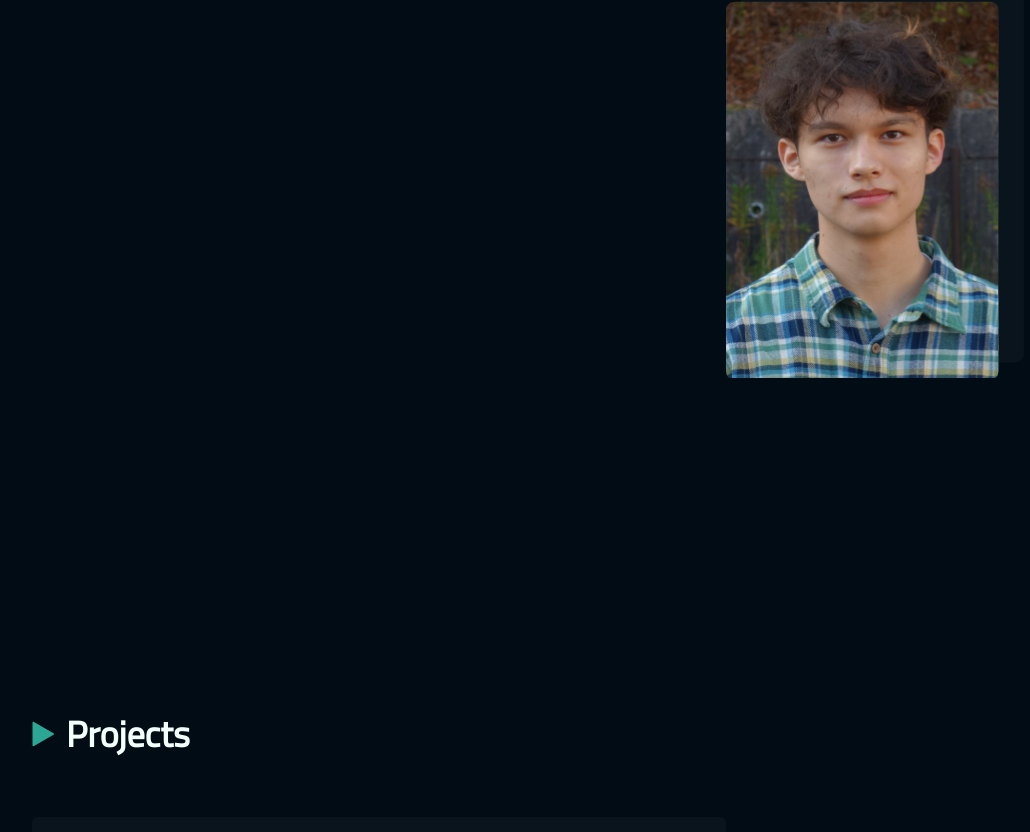
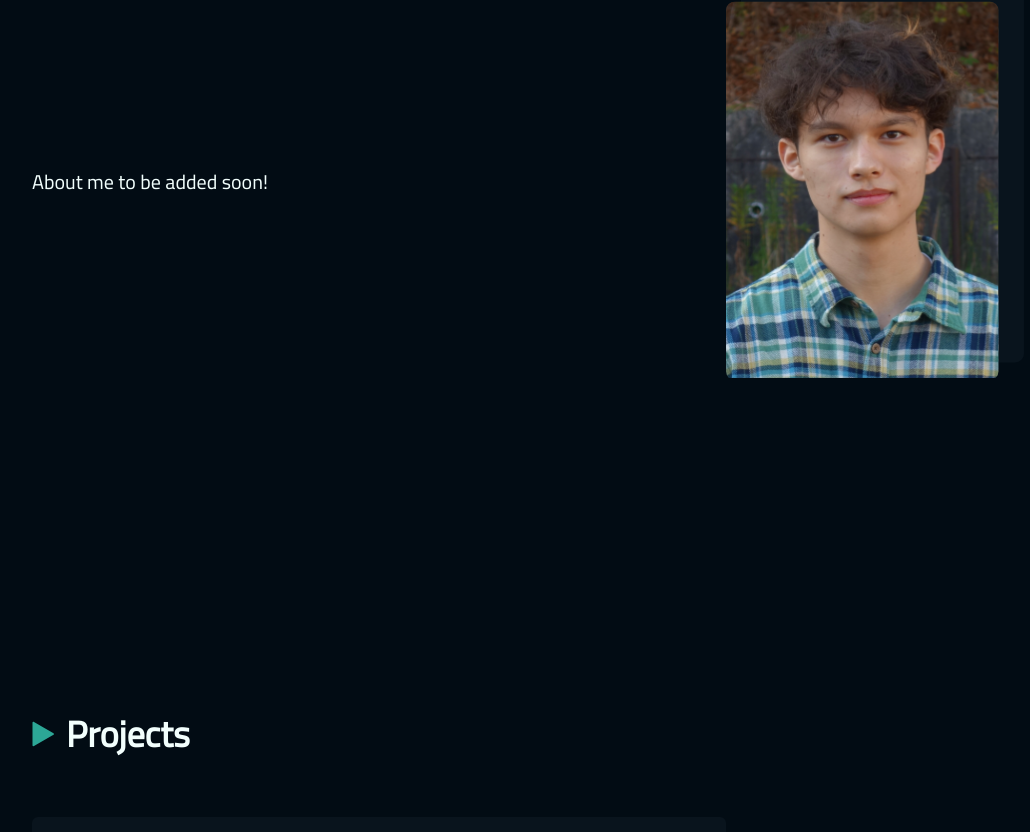
Before and after one commit to evankcook/PersonalWebsite, a React (Create React App) app: page / in a window 1280 px wide. Shown: the part 888-1720 px from the top of the page, without its empty margins (112-1142 px from the left). Built offline with nearby package versions, Linux system fonts and the light colour scheme.

Commit message:
add hobby info

```diff
--- a/src/App.js
+++ b/src/App.js
@@ -93,7 +93,7 @@ function App() {
       </div>
       <Section id="about-me" title="About Me">
         <div className="content-container">
-          <p className="about-me-text"></p>
+          <p className="about-me-text">About me to be added soon!</p>
           <img
             src="images/personal-photo.svg"
             alt="Evan Kosei Cook"
@@ -139,9 +139,9 @@ function App() {
           link="https://www.youtube.com/watch?v=JrmnGUC1id0"
         />
         <Interests
-          title="My Cool Hobby 2"
-          description="Sed ut perspiciatis unde omnis iste natus error sit voluptatem accusantium doloremque laudantium, totam rem aperiam, eaque ipsa quae ab illo inventore veritatis et quasi architecto beatae vitae dicta sunt explicabo. Nemo enim ipsam voluptatem quia voluptas sit aspernatur aut odit aut fugit"
-          link="https://github.com/evankcook"
+          title="An Avid Art Appreciatician"
+          description="Although I lack the talent to produce, I am an avid admirer of the visual arts. If I am not spending a free day at the symphony or cheering on my Minnesota Vikings, you may find me at a local art museum checking out the new exhibit in town. In this artistic realm, I am most drawn to Russian Expressionist Art, especially the works of Vassily Kandinsky. The link below will take you to a design project in which I brought a few works of Kandinsky to life through a subtly-choreographed animation of the first of Scriabin's Deux Poemes."
+          link="https://youtu.be/H--IakmRnNU"
         />
       </Section>
       <div className="footer">
```
